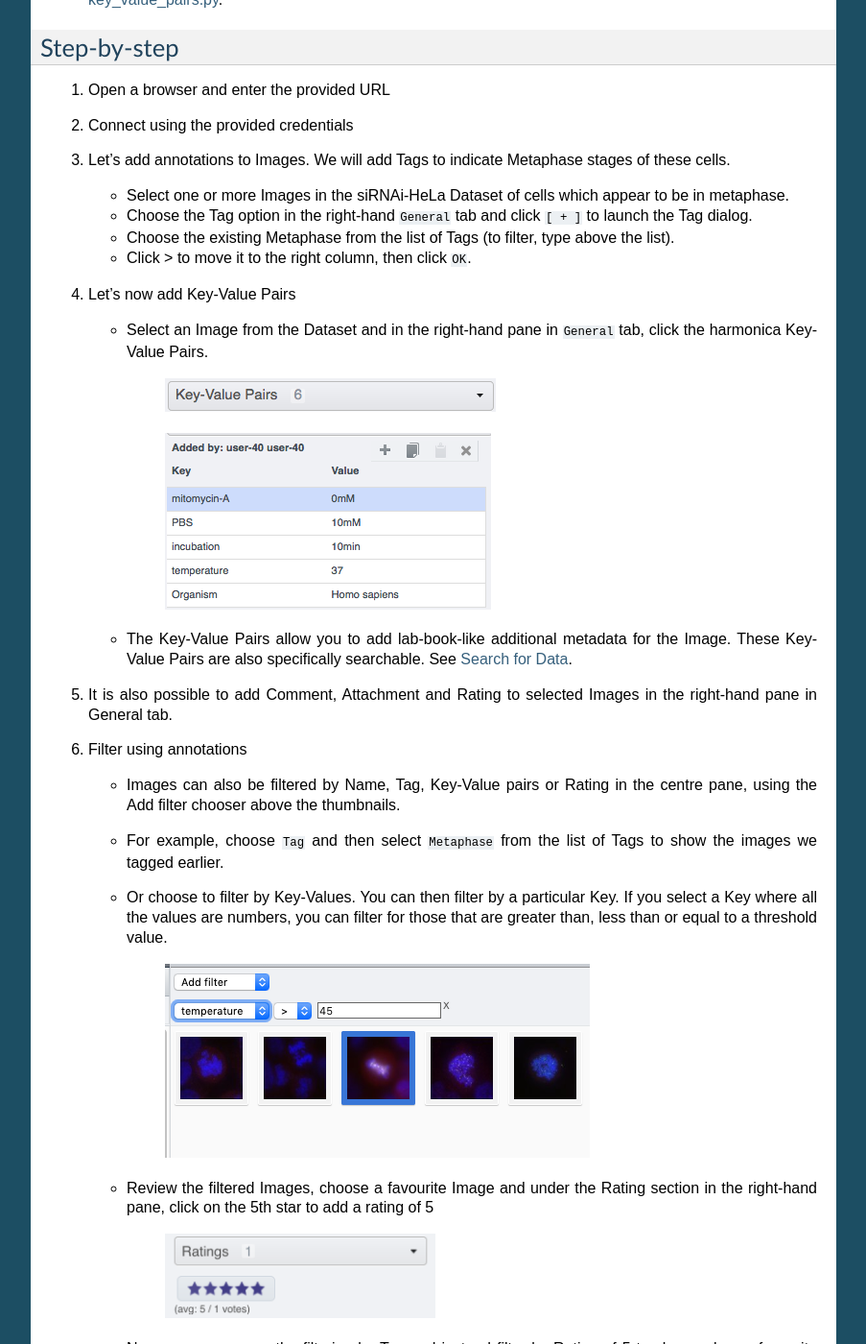
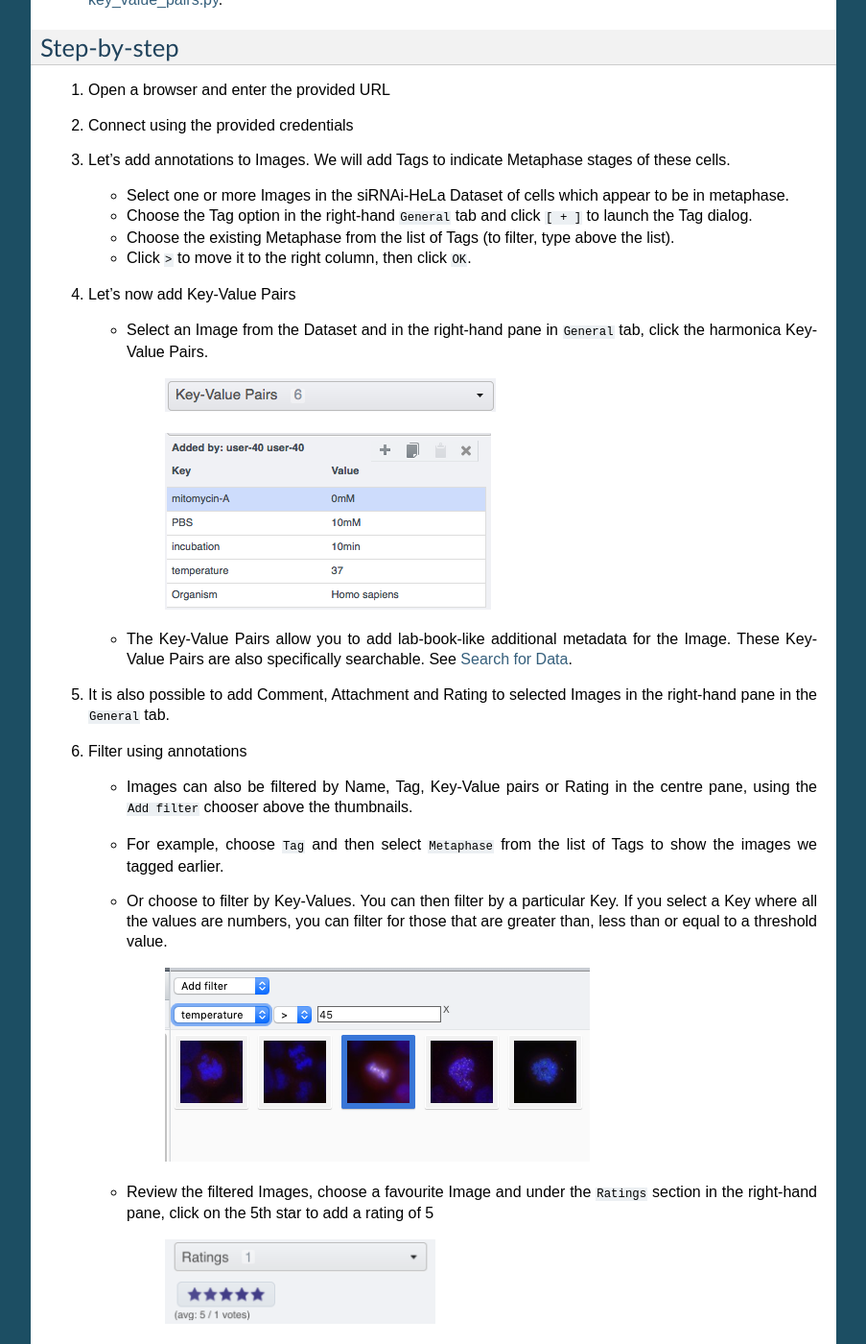
Before and after one commit to ome/omero-guide-introduction, a Sphinx documentation site: the page built from docs/annotate.rst, in a window 1280 px wide and 1400 px high, scrolled down 576 px. Shown: the whole window at 96% size, without its empty margins (198-1101 px from the left). Built offline with Sphinx 7.4.7, drawn with Linux system fonts in a browser that asks for light colours.

Commit message:
fix display

```diff
--- a/docs/annotate.rst
+++ b/docs/annotate.rst
@@ -51,7 +51,7 @@
 
    - Choose the existing Metaphase from the list of Tags (to filter, type above the list).
 
-   - Click > to move it to the right column, then click ``OK``.
+   - Click ``>`` to move it to the right column, then click ``OK``.
 
 #. Let’s now add Key-Value Pairs
 
@@ -63,11 +63,11 @@
 
    - The Key-Value Pairs allow you to add lab-book-like additional metadata for the Image. These Key-Value Pairs are also specifically searchable. See :doc:`search-omero`.
 
-#. It is also possible to add Comment, Attachment and Rating to selected Images in the right-hand pane in General tab.
+#. It is also possible to add Comment, Attachment and Rating to selected Images in the right-hand pane in the ``General`` tab.
 
 #. Filter using annotations
 
-   - Images can also be filtered by Name, Tag, Key-Value pairs or Rating in the centre pane, using the Add filter chooser above the thumbnails.
+   - Images can also be filtered by Name, Tag, Key-Value pairs or Rating in the centre pane, using the ``Add filter`` chooser above the thumbnails.
 
    - For example, choose ``Tag`` and then select ``Metaphase`` from the list of Tags to show the images we tagged earlier.
 
@@ -76,7 +76,7 @@
 
       |image3|
 
-   - Review the filtered Images, choose a favourite Image and under the Rating section in the right-hand pane, click on the 5th star to add a rating of 5
+   - Review the filtered Images, choose a favourite Image and under the ``Ratings`` section in the right-hand pane, click on the 5th star to add a rating of 5
 
       |image2|
 
```
